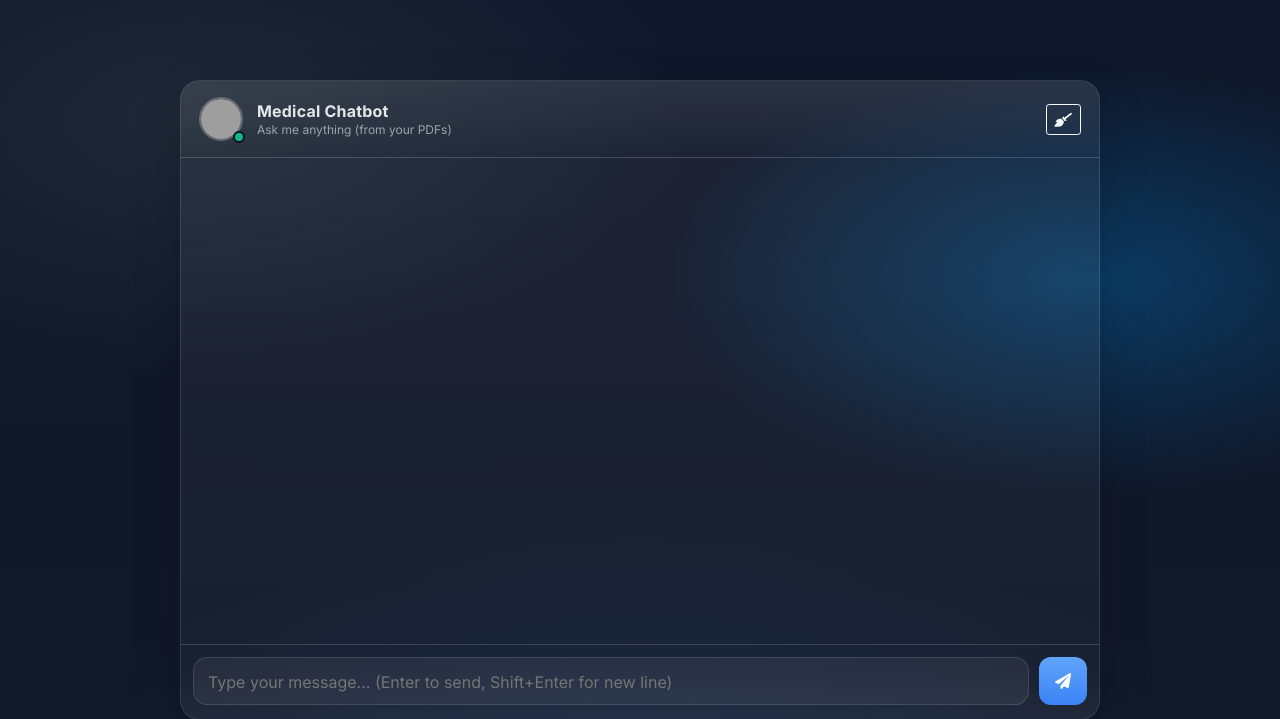
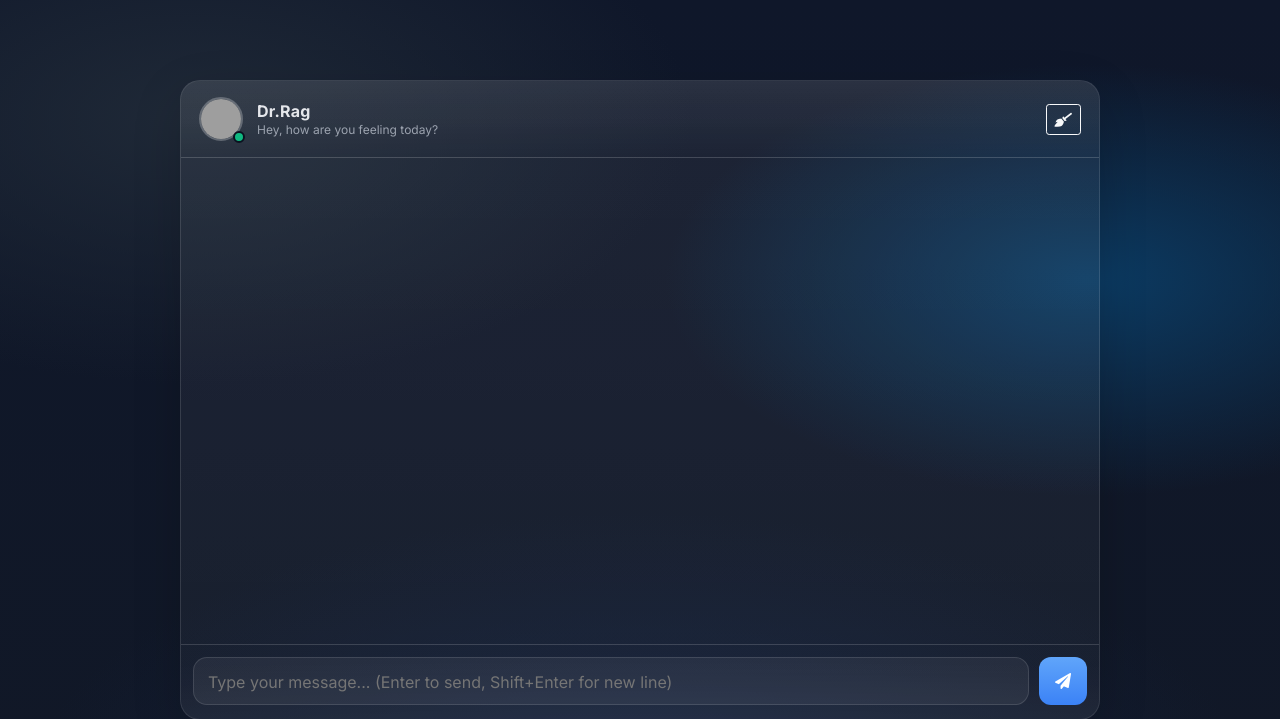
Before and after one commit to sonaliBedade/VirtualDoc, a Flask app: page / in a window 1280 px wide. Shown: the top 719 px of the page. Run offline with Flask 3, Linux system fonts and the light colour scheme; some libraries are stand-ins or nearby versions; grey boxes are pictures that could not be loaded.

Commit message:
UI enhancements

```diff
--- a/templates/chat.html
+++ b/templates/chat.html
@@ -34,8 +34,8 @@
           <span class="status-dot"></span>
         </div>
         <div>
-          <div class="title">Medical Chatbot</div>
-          <div class="subtitle">Ask me anything (from your PDFs)</div>
+          <div class="title">Dr.Rag</div>
+          <div class="subtitle">Hey, how are you feeling today?</div>
         </div>
         <button class="btn btn-sm btn-outline-light ml-auto" id="clearBtn" title="Clear chat">
           <i class="fas fa-broom"></i>
```
